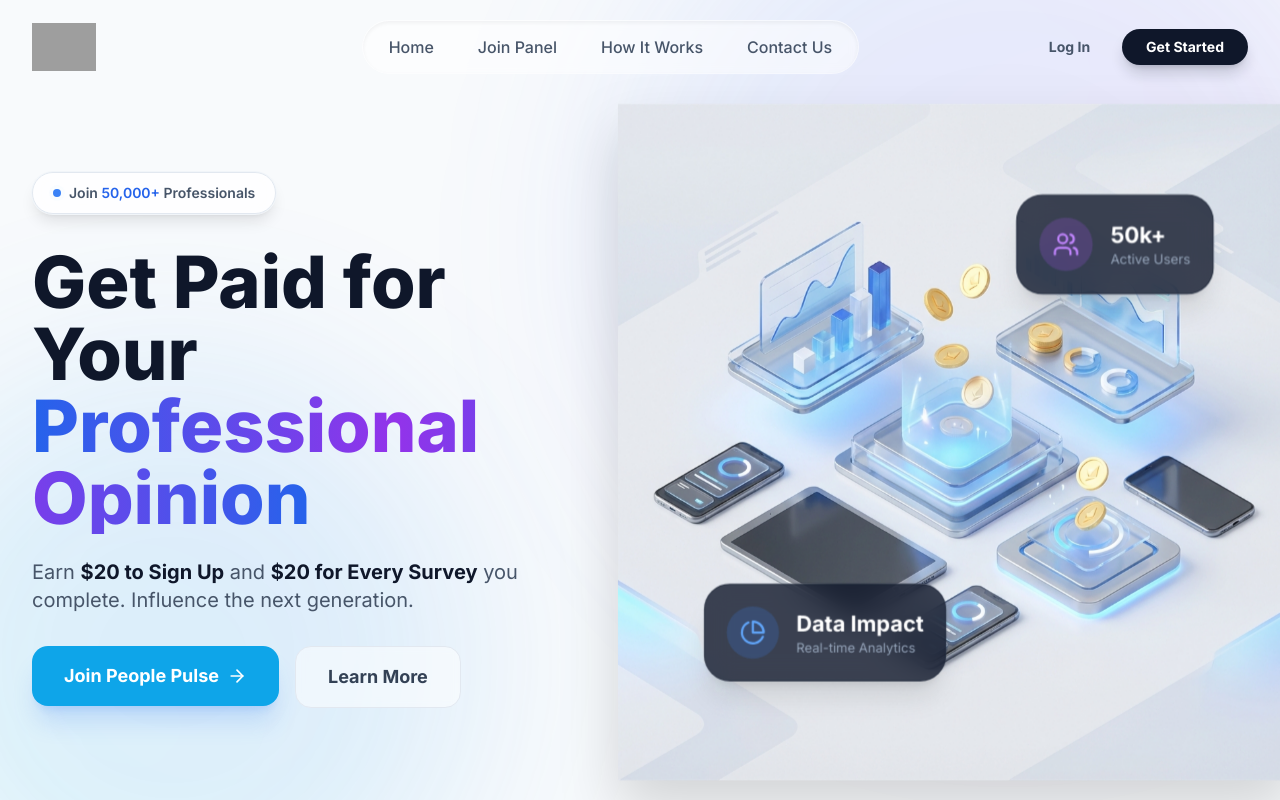
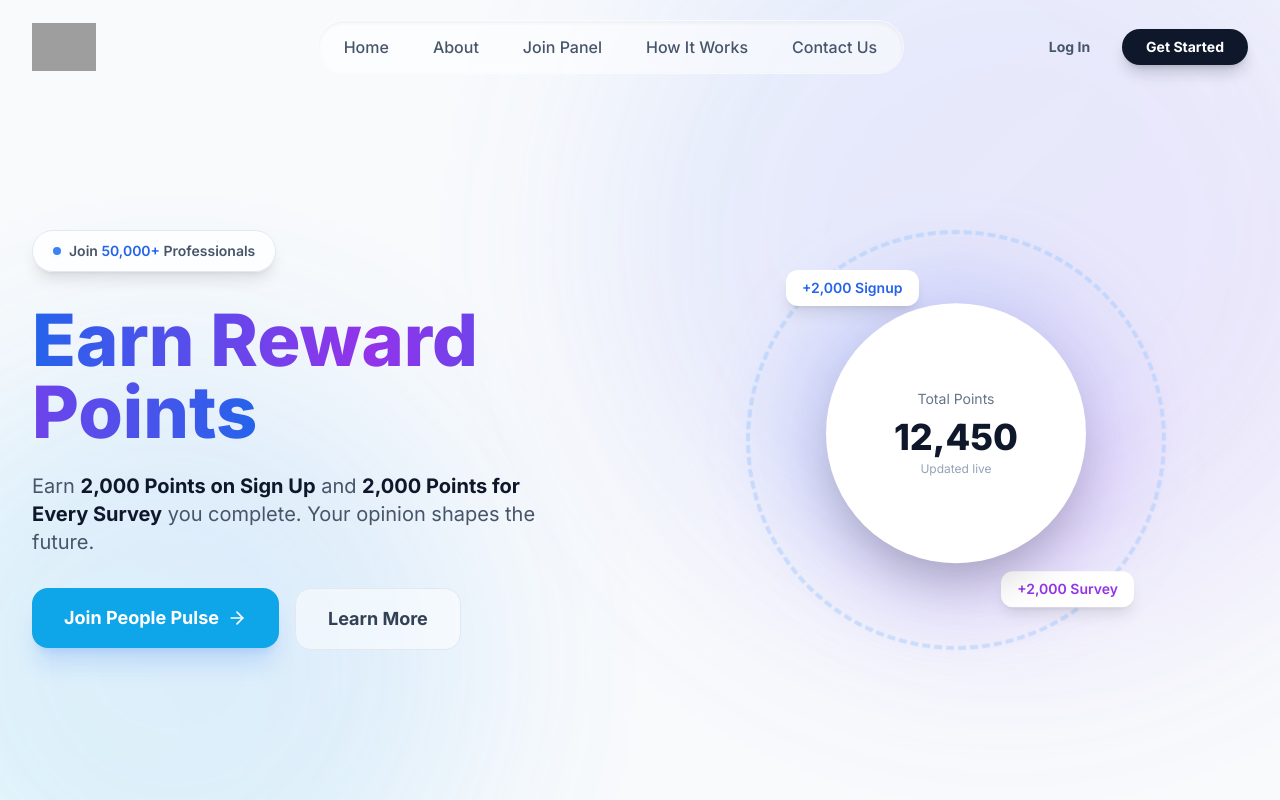
Before and after one commit to pariarul/People-Pulse, a Next.js app: page / in a window 1280 px wide. Shown: the top 800 px of the page. Built offline with nearby package versions, Linux system fonts and the light colour scheme; grey boxes are pictures that could not be loaded.

Commit message:
new design update

```diff
--- a/components/Hero.jsx
+++ b/components/Hero.jsx
@@ -1,10 +1,11 @@
 "use client";
 
 import { motion, useScroll, useTransform, useMotionValue } from "framer-motion";
-import { ArrowRight, DollarSign, PieChart, Users } from "lucide-react";
+import { ArrowRight, PieChart, Users } from "lucide-react";
 import { useRef } from "react";
 import Link from "next/link";
 
+/* -------------------- Magnetic Button -------------------- */
 const MagneticButton = ({ children, className }) => {
   const x = useMotionValue(0);
   const y = useMotionValue(0);
@@ -15,7 +16,7 @@
     const { height, width, left, top } = ref.current.getBoundingClientRect();
     const middleX = clientX - (left + width / 2);
     const middleY = clientY - (top + height / 2);
-    x.set(middleX * 0.2); // Sensitivity
+    x.set(middleX * 0.2);
     y.set(middleY * 0.2);
   };
 
@@ -40,12 +41,13 @@
   );
 };
 
+/* -------------------- Hero Section -------------------- */
 const Hero = () => {
   const { scrollY } = useScroll();
   const y1 = useTransform(scrollY, [0, 500], [0, 100]);
   const y2 = useTransform(scrollY, [0, 500], [0, -100]);
 
-  // 3D Tilt Logic
+  // 3D Tilt
   const x = useMotionValue(0);
   const y = useMotionValue(0);
   const rotateX = useTransform(y, [-100, 100], [10, -10]);
@@ -62,7 +64,7 @@
       className="relative min-h-screen flex items-center justify-center overflow-hidden pt-20"
       onMouseMove={handleMouseMove}
     >
-      {/* Dynamic Mesh Gradient Background */}
+      {/* Background Gradient */}
       <div className="absolute inset-0 pointer-events-none">
         <div className="absolute top-[-20%] right-[-10%] w-[800px] h-[800px] bg-gradient-to-br from-blue-400/20 to-purple-500/20 rounded-full blur-[100px] animate-pulse" />
         <div className="absolute bottom-[-20%] left-[-10%] w-[600px] h-[600px] bg-gradient-to-tr from-cyan-400/20 to-blue-500/20 rounded-full blur-[100px] animate-pulse delay-1000" />
@@ -75,109 +77,133 @@
           animate="visible"
           variants={{
             hidden: { opacity: 0 },
-            visible: {
-              opacity: 1,
-              transition: { staggerChildren: 0.1 }
-            }
+            visible: { opacity: 1, transition: { staggerChildren: 0.1 } },
           }}
         >
-          <motion.div variant={{ hidden: { opacity: 0, y: 20 }, visible: { opacity: 1, y: 0 } }} className="inline-flex items-center gap-2 px-5 py-2.5 rounded-full bg-white/80 backdrop-blur-md border border-slate-200 shadow-lg mb-8 hover:scale-105 transition-transform cursor-default ring-1 ring-slate-100">
+          {/* Badge */}
+          <motion.div
+            variants={{
+              hidden: { opacity: 0, y: 20 },
+              visible: { opacity: 1, y: 0 },
+            }}
+            className="inline-flex items-center gap-2 px-5 py-2.5 rounded-full bg-white/80 backdrop-blur-md border border-slate-200 shadow-lg mb-8"
+          >
             <span className="flex h-2 w-2 relative">
               <span className="animate-ping absolute inline-flex h-full w-full rounded-full bg-blue-400 opacity-75"></span>
               <span className="relative inline-flex rounded-full h-2 w-2 bg-blue-500"></span>
             </span>
-            <span className="text-slate-600 font-semibold text-sm">Join <span className="text-blue-600">50,000+</span> Professionals</span>
+            <span className="text-slate-600 font-semibold text-sm">
+              Join <span className="text-blue-600">50,000+</span> Professionals
+            </span>
           </motion.div>
 
-          <div className="overflow-hidden mb-6">
+          {/* Heading */}
           <motion.h1
             variants={{
               hidden: { y: 100 },
-                visible: { y: 0, transition: { duration: 0.8, ease: [0.6, 0.01, -0.05, 0.95] } }
+              visible: {
+                y: 0,
+                transition: { duration: 0.8, ease: [0.6, 0.01, -0.05, 0.95] },
+              },
             }}
-              className="text-5xl md:text-7xl font-extrabold leading-tight text-slate-900"
+            className="text-5xl md:text-7xl font-extrabold leading-tight text-slate-900 mb-6"
           >
-              Get Paid for Your{" "}
             <span className="text-transparent bg-clip-text bg-gradient-to-r from-blue-600 via-purple-600 to-blue-600 bg-300% animate-shimmer">
-                Professional Opinion
+              Earn Reward Points
             </span>
           </motion.h1>
-          </div>
 
+          {/* Points Text */}
           <motion.p
-            variants={{ hidden: { opacity: 0, y: 20 }, visible: { opacity: 1, y: 0 } }}
+            variants={{
+              hidden: { opacity: 0, y: 20 },
+              visible: { opacity: 1, y: 0 },
+            }}
             className="text-xl text-slate-600 mb-8 max-w-lg"
           >
-            Earn <span className="font-bold text-slate-900">$20 to Sign Up</span> and <span className="font-bold text-slate-900">$20 for Every Survey</span> you complete. Influence the next generation.
+            Earn{" "}
+            <span className="font-bold text-slate-900">
+              2,000 Points on Sign Up
+            </span>{" "}
+            and{" "}
+            <span className="font-bold text-slate-900">
+              2,000 Points for Every Survey
+            </span>{" "}
+            you complete. Your opinion shapes the future.
           </motion.p>
 
+          {/* Buttons */}
           <motion.div
-            variants={{ hidden: { opacity: 0, y: 20 }, visible: { opacity: 1, y: 0 } }}
+            variants={{
+              hidden: { opacity: 0, y: 20 },
+              visible: { opacity: 1, y: 0 },
+            }}
             className="flex flex-col sm:flex-row gap-4"
           >
             <Link href="/signup">
-              <MagneticButton className="px-8 py-4 bg-primary text-white text-lg font-bold rounded-2xl shadow-xl shadow-blue-500/20 flex items-center justify-center gap-2 group hover:shadow-2xl hover:shadow-blue-500/40">
+              <MagneticButton className="px-8 py-4 bg-primary text-white text-lg font-bold rounded-2xl shadow-xl shadow-blue-500/20 flex items-center justify-center gap-2">
                 Join People Pulse
-                <ArrowRight className="w-5 h-5 group-hover:translate-x-1 transition-transform" />
+                <ArrowRight className="w-5 h-5" />
               </MagneticButton>
             </Link>
+
             <Link href="/#about">
-              <MagneticButton className="px-8 py-4 bg-white/50 backdrop-blur-sm border border-slate-200 text-slate-700 text-lg font-bold rounded-2xl flex items-center justify-center hover:bg-white hover:shadow-xl hover:border-white">
+              <MagneticButton className="px-8 py-4 bg-white/50 backdrop-blur-sm border border-slate-200 text-slate-700 text-lg font-bold rounded-2xl">
                 Learn More
               </MagneticButton>
             </Link>
           </motion.div>
         </motion.div>
 
-        {/* Right Visuals (3D Tilt Parallax) */}
+        {/* Right Visual */}
+{/* Right Visual – Animated Points Gauge */}
 <motion.div
-          style={{ rotateX, rotateY, perspective: 1000 }}
-          className="relative h-[600px] hidden md:block"
+  initial={{ opacity: 0, scale: 0.9 }}
+  animate={{ opacity: 1, scale: 1 }}
+  transition={{ duration: 0.6 }}
+  className="relative hidden md:flex items-center justify-center"
 >
+  <div className="relative w-[420px] h-[420px] flex items-center justify-center">
+    {/* Outer Ring */}
     <motion.div
-            style={{ z: 50, rotateX: rotateX, rotateY: rotateY, y: y1 }}
-            className="absolute inset-0 z-20 flex items-center justify-center transition-all duration-200 ease-out"
+      animate={{ rotate: 360 }}
+      transition={{ repeat: Infinity, duration: 20, ease: "linear" }}
+      className="absolute inset-0 rounded-full border-4 border-dashed border-blue-300/40"
+    />
+
+    {/* Inner Glow */}
+    <div className="absolute inset-10 rounded-full bg-gradient-to-br from-blue-500/20 to-purple-500/20 blur-2xl" />
+
+    {/* Center Gauge */}
+    <motion.div
+      animate={{ y: [0, -8, 0] }}
+      transition={{ repeat: Infinity, duration: 4, ease: "easeInOut" }}
+      className="relative z-10 w-[260px] h-[260px] rounded-full bg-white shadow-2xl flex flex-col items-center justify-center"
     >
-            <motion.img
-              src="/hero-illustration.png"
-              alt="People Pulse Platform Analysis"
-              className="w-full h-full object-contain drop-shadow-2xl"
-              style={{ scale: 1.1 }}
-            />
+      <p className="text-sm text-slate-500">Total Points</p>
+      <p className="text-4xl font-extrabold text-slate-900 mt-2">12,450</p>
+      <p className="text-xs text-slate-400 mt-1">Updated live</p>
     </motion.div>
 
-          {/* Floating Data Overlay - Top Right */}
+    {/* Mini Reward Chips */}
     <motion.div
-            style={{ z: 100, x: -20, y: y2 }}
-            className="absolute top-20 right-10 glass-dark rounded-3xl p-5 flex items-center gap-4 z-30 shadow-2xl border border-white/10"
-            animate={{ y: [0, -15, 0] }}
-            transition={{ repeat: Infinity, duration: 6, ease: "easeInOut" }}
+      animate={{ y: [0, 10, 0] }}
+      transition={{ repeat: Infinity, duration: 5 }}
+      className="absolute top-8 left-10 bg-white rounded-xl px-4 py-2 shadow-lg text-sm font-semibold text-blue-600"
     >
-            <div className="w-12 h-12 bg-purple-500/20 rounded-full flex items-center justify-center">
-              <Users className="w-6 h-6 text-purple-400" />
-            </div>
-            <div>
-              <div className="text-xl font-bold text-white">50k+</div>
-              <div className="text-slate-400 text-xs">Active Users</div>
+      +2,000 Signup
+    </motion.div>
+
+    <motion.div
+      animate={{ y: [0, -10, 0] }}
+      transition={{ repeat: Infinity, duration: 6 }}
+      className="absolute bottom-10 right-8 bg-white rounded-xl px-4 py-2 shadow-lg text-sm font-semibold text-purple-600"
+    >
+      +2,000 Survey
+    </motion.div>
   </div>
 </motion.div>
 
-          {/* Floating Data Overlay - Bottom Left */}
-          <motion.div
-            style={{ z: 80, x: 20, y: y1 }}
-            className="absolute bottom-20 left-10 glass-dark rounded-3xl p-5 flex items-center gap-4 z-30 shadow-2xl border border-white/10"
-            animate={{ y: [0, 20, 0] }}
-            transition={{ repeat: Infinity, duration: 5, ease: "easeInOut", delay: 1 }}
-          >
-            <div className="w-12 h-12 bg-blue-500/20 rounded-full flex items-center justify-center">
-              <PieChart className="w-6 h-6 text-blue-400" />
-            </div>
-            <div>
-              <div className="text-xl font-bold text-white">Data Impact</div>
-              <div className="text-slate-400 text-xs">Real-time Analytics</div>
-            </div>
-          </motion.div>
-        </motion.div>
       </div>
     </section>
   );
--- a/components/Navbar.jsx
+++ b/components/Navbar.jsx
@@ -21,6 +21,7 @@
 
   const navLinks = [
     { name: "Home", href: "/" },
+    { name: "About", href: "/#about" },
     { name: "Join Panel", href: "/signup" },
     { name: "How It Works", href: "/#how-it-works" },
     { name: "Contact Us", href: "/#contact" },
--- a/next.config.mjs
+++ b/next.config.mjs
@@ -1,6 +1,12 @@
 /** @type {import('next').NextConfig} */
 const nextConfig = {
   /* config options here */
+  output: "export",
+   trailingSlash: true,
+  images: {
+    unoptimized: true,
+  },
+
 };
 
 export default nextConfig;
```
Lines whose indentation alone changed are shown as unchanged.
